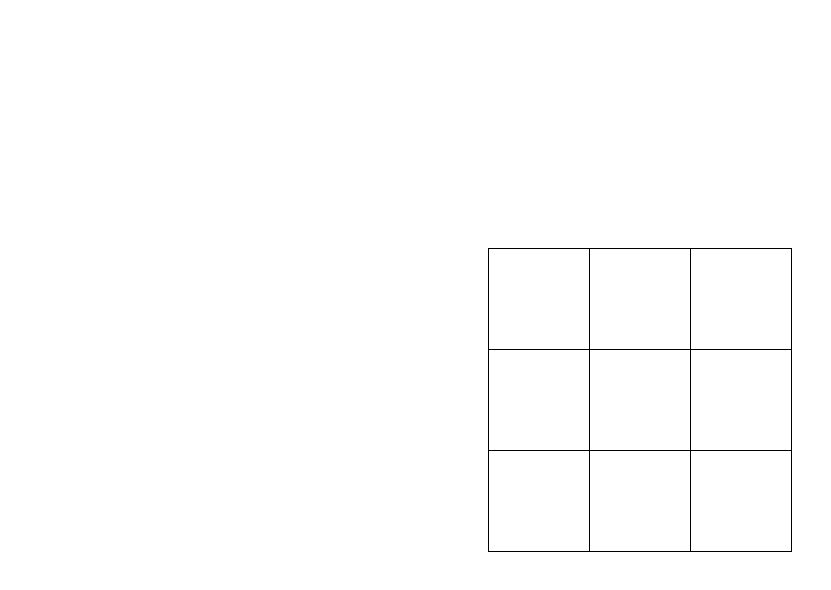
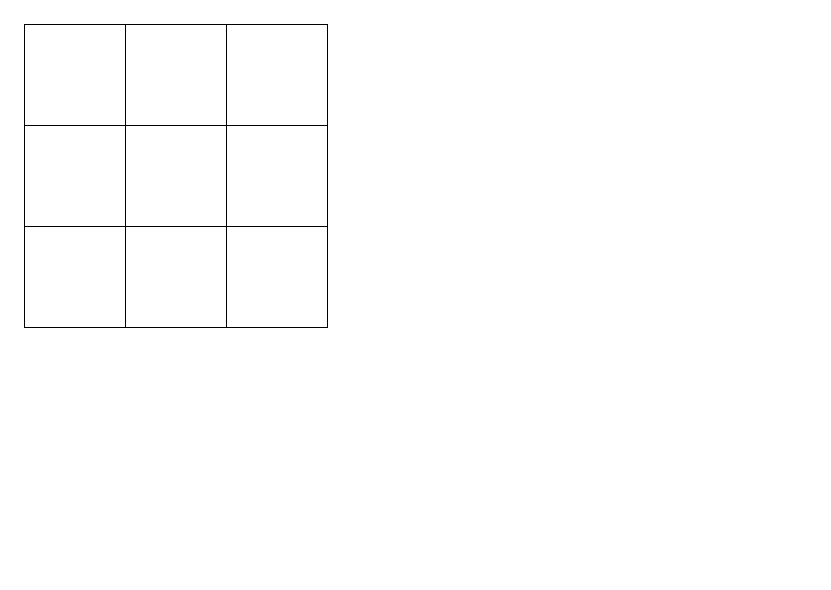
Before and after one commit to todor-petrov/front-end, a plain HTML site: page squaresGame/index.html in a window 1280 px wide. Shown: the whole page, without its empty margins (0-831 px from the left). Drawn offline with Linux system fonts and the light colour scheme.

Commit message:
Add files via upload

```diff
--- a/squaresGame/style.css
+++ b/squaresGame/style.css
@@ -1,9 +1,9 @@
 body {
   display: flex;
-  justify-content: center;
-  align-items: center;
+  justify-content: left;
+  align-items: baseline;
   height: 100vh;
-  margin: 0;
+  margin: 24px;
 }
 .board {
   background: black;
```
Also changed, not shown: squaresGame/functionality.js (line endings or trailing spaces), 1 other file.
